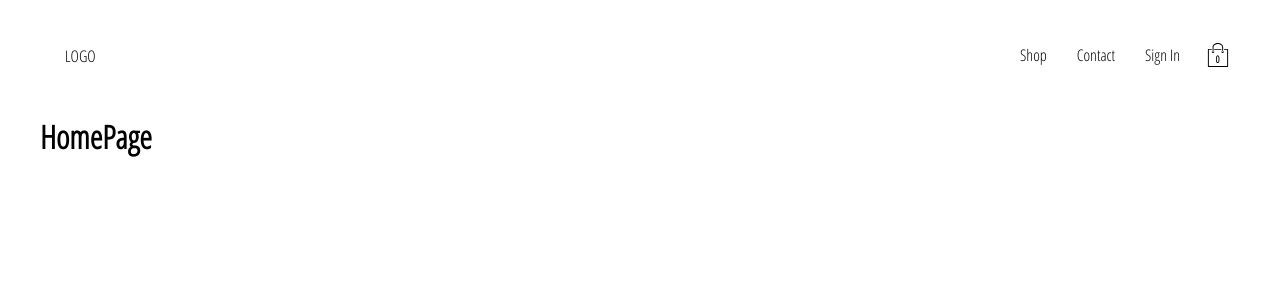
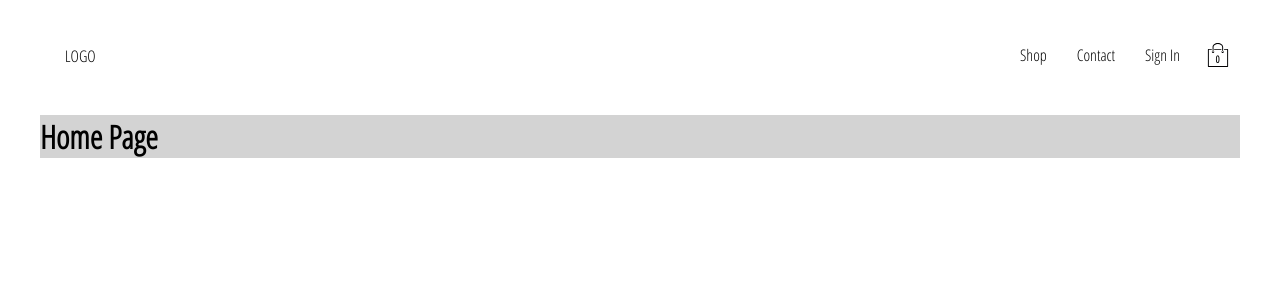
Before and after one commit to ahussain-gith/jclothes_2, a React (Create React App) app: page / in a window 1280 px wide. Shown: the top 300 px of the page. Built offline with nearby package versions, Linux system fonts and the light colour scheme; no server answers.

Commit message:
updateserialize-javascript

```diff
--- a/package.json
+++ b/package.json
@@ -17,7 +17,8 @@
     "redux": "^4.0.5",
     "redux-logger": "^3.0.6",
     "redux-persist": "^6.0.0",
-    "reselect": "^4.0.0"
+    "reselect": "^4.0.0",
+    "serialize-javascript": "^2.1.2"
   },
   "scripts": {
     "start": "react-scripts start",
--- a/src/App.js
+++ b/src/App.js
@@ -5,6 +5,7 @@ import HomePage from "./pages/homepage/homepage.component";
 import CartCheckoutPage from "./pages/cart-checkout/cart-checkout.component";
 import ShopPage from "./pages/shop/shop.component";
 
+import Directory from "./components/directory/directory.component";
 import Header from "./components/header/header.component";
 import CollectionItems from "./components/collections/collections.component";
 import Authentication from "./pages/authentication/authentication.component";
@@ -41,8 +42,8 @@ class App extends React.Component {
       <div>
         <Header />
         <Switch>
-          <Route exact path="/" render={() => <h1>HomePage</h1>} />
-          <Route exact path="/shop" component={HomePage} />
+          <Route exact path="/" component={HomePage} />
+          <Route exact path="/shop" component={Directory} />
           <Route exact path="/shop/:collectionId" component={ShopPage} />
           <Route exact path="/collections" component={CollectionItems} />
           <Route
--- a/src/pages/homepage/homepage.component.jsx
+++ b/src/pages/homepage/homepage.component.jsx
@@ -1,10 +1,9 @@
 import React from "react";
 import "./homepage.styles.scss";
-import Directory from "../../components/directory/directory.component";
 
 const HomePage = () => (
   <div className="homepage">
-    <Directory />
+    <h1>Home Page</h1>
   </div>
 );
 export default HomePage;
```
Also changed, not shown: 1 other file (tests, documents, lock files or other folders).
